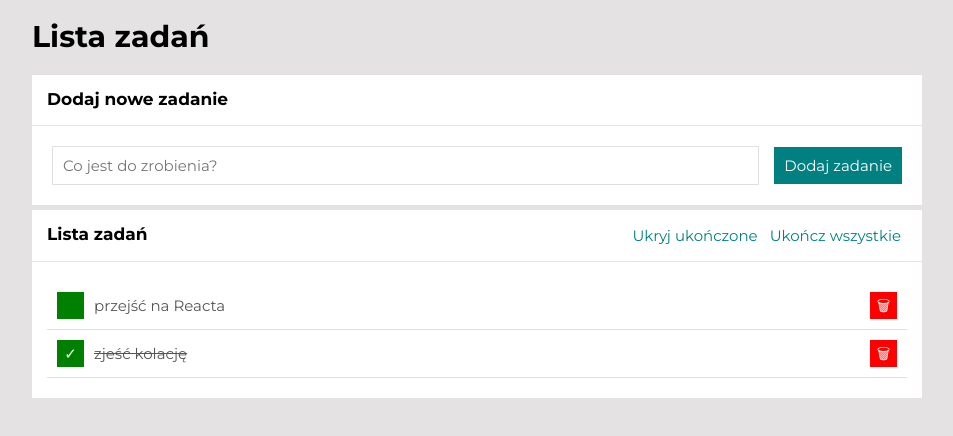
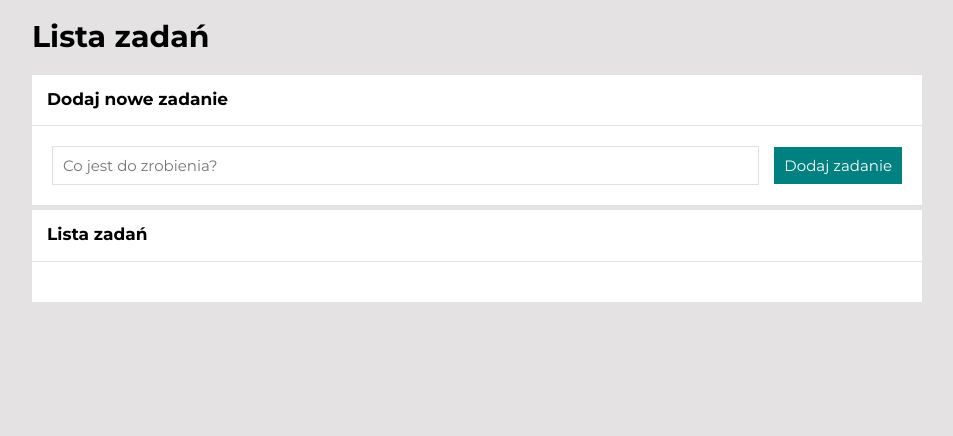
Before and after one commit to WojciechBylica/todo-list-react, a React (Create React App) app: page / in a window 1280 px wide. Shown: the top 436 px of the page, without its empty margins (163-1116 px from the left). Built offline with nearby package versions, Linux system fonts and the light colour scheme.

Commit message:
tasks removed from array tasks

```diff
--- a/src/App.js
+++ b/src/App.js
@@ -8,10 +8,7 @@ import Container from "./Container";
 
 function App() {
   const [hideDone, sethideDone] = useState(false)
-  const [tasks, setTasks] = useState([
-    { id: 1, content: "przejść na Reacta", done: false },
-    { id: 2, content: "zjeść kolację", done: true },
-  ])
+  const [tasks, setTasks] = useState([])
 
   const toggleHideDone = () => {
     sethideDone(hideDone => !hideDone);
```
